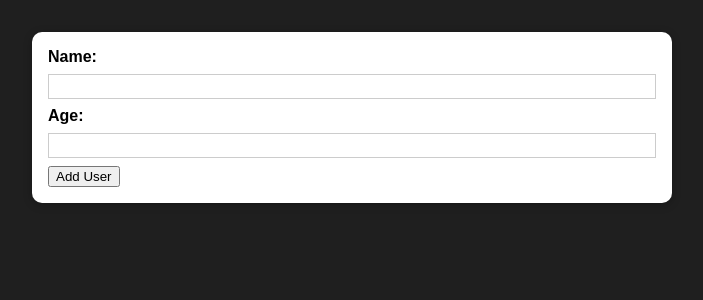
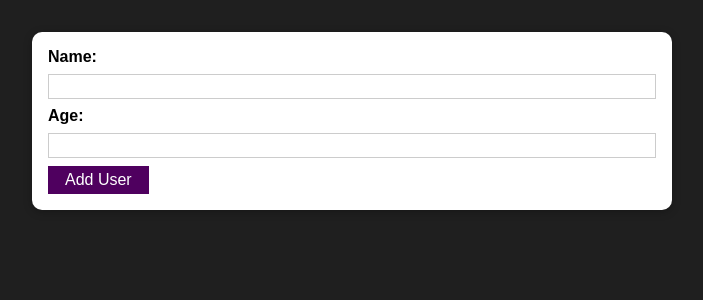
Before and after one commit to Trung-Hieu-Dev/crud-creact-mini-project, a React (Create React App) app: page / in a window 1280 px wide. Shown: the top 300 px of the page, without its empty margins (288-991 px from the left). Built offline with nearby package versions, Linux system fonts and the light colour scheme.

Commit message:
Adding re-usable Button.js

```diff
--- /dev/null
+++ b/src/components/UI/Button.js
@@ -0,0 +1,17 @@
+import React from 'react';
+
+import classes from './Button.module.css';
+
+function Button(props) {
+    return (
+        <div
+            className={classes.button}
+            type={props.type || 'button'}
+            onClick={props.onClick}
+        >
+            {props.children}
+        </div>
+    );
+}
+
+export default Button;
--- /dev/null
+++ b/src/components/UI/Button.module.css
@@ -0,0 +1,25 @@
+.button {
+    width: 100%;
+    font: inherit;
+    border: 1px solid #4f005f;
+    background: #4f005f;
+    color: white;
+    padding: 0.25rem 1rem;
+    cursor: pointer;
+}
+
+.button:hover,
+.button:active {
+    background: #741188;
+    border-color: #741188;
+}
+
+.button:focus {
+    outline: none;
+}
+
+@media (min-width: 768px) {
+    .button {
+        width: fit-content;
+    }
+}
--- a/src/components/Users/AddUser.js
+++ b/src/components/Users/AddUser.js
@@ -1,4 +1,5 @@
 import React from 'react';
+import Button from '../UI/Button';
 import Card from '../UI/Card';
 
 import classes from './AddUser.module.css';
@@ -15,7 +16,7 @@
                 <input type="text" id="username" />
                 <label htmlFor="age">Age:</label>
                 <input type="number" id="age" />
-                <button type="submit">Add User</button>
+                <Button type="submit">Add User</Button>
             </form>
         </Card>
     );
```
